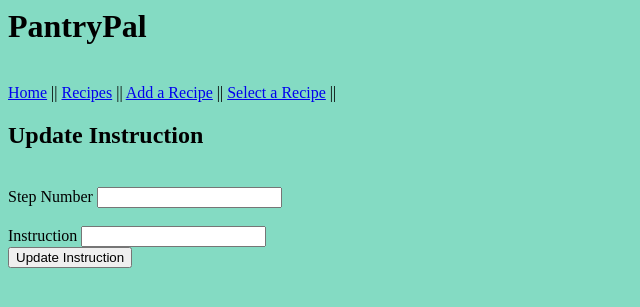
After one commit to ciarafennessy/Fundamental_Project_Repo, a Flask app: page /update-instructions/1 in a window 1280 px wide. The commit adds this page. Shown: the top 307 px of the page, without its empty margins (0-640 px from the left). Run offline with Flask 2, Linux system fonts and the light colour scheme.

Commit message:
Added update and delete functionality

```diff
--- a/application/forms.py
+++ b/application/forms.py
@@ -19,3 +19,13 @@ class AddInstructions(FlaskForm):
     instruction = StringField('Write your instructions here:')
     recipe = SelectField('Add to recipe:', choices=[])
     submit = SubmitField('Submit')
+
+class UpdateInstructions(FlaskForm):
+    inst_step = StringField('Step Number', validators=[DataRequired(message="This field cannot be left blank")])
+    inst = StringField('Instruction', validators=[DataRequired(message="This field cannot be left blank")])
+    submit = SubmitField('Update Instruction')
+
+
+class SelectRecipe(FlaskForm):
+    recipe_id = SelectField('Recipe', choices=[])
+    submit = SubmitField('Choose Recipe')
--- a/application/routes.py
+++ b/application/routes.py
@@ -1,5 +1,5 @@
 from application import app, db
-from application.forms import AddRecipe, AddIngredient, AddInstructions
+from application.forms import AddRecipe, AddIngredient, AddInstructions, UpdateInstructions, SelectRecipe
 from application.models import Recipes, Instructions, Ingredients
 from flask import render_template, request, redirect, url_for
 
@@ -11,6 +11,12 @@ def home():
 def recipes():
     recipes = Recipes.query.all()
     return render_template('recipes.html', recipes=recipes)
+
+@app.route('/recipe-<int:rid>')
+def recipe(rid):
+    recipe = Recipes.query.filter_by(recipe_id=rid).first()
+    maxid = Recipes.query.order_by(Recipes.recipe_id.desc()).first().recipe_id
+    return render_template('recipe.html', recipe=recipe, maxid=maxid)
 
 @app.route('/add-recipe', methods= ['GET', 'POST'])
 def add_recipe():
@@ -56,3 +62,41 @@ def add_inst():
         db.session.commit()
         return redirect(url_for('add_inst'))
     return render_template('add_instruction.html', form=form)
+
+@app.route('/update-instructions/<int:instid>', methods=['GET', 'POST'])
+def update_inst(instid):
+    form = UpdateInstructions()
+    if request.method == 'POST':
+        inst_step = form.inst_step.data
+        inst = form.inst.data
+        instruct_id = instid
+        instruct = Instructions.query.filter_by(instruction_id = instid).first()
+        rid = Recipes.query.filter_by(recipe_id=instruct.recipe_id).first().recipe_id
+        instruct.step = inst_step
+        instruct.instruction = inst
+        db.session.commit()
+        return redirect(url_for('recipe', rid=rid))
+    return render_template('update_instructions.html', form=form)
+
+@app.route('/choose-recipe', methods=['GET', 'POST'])
+def select_recipe():
+    form = SelectRecipe()
+    for recipe in Recipes.query.all():
+        form.recipe_id.choices.append((recipe.recipe_id, recipe.recipe_name))
+        if request.method == 'POST':
+            rid = form.recipe_id.data
+            return redirect(url_for('recipe', rid=rid))
+    return render_template('select_recipe.html', form=form)
+
+@app.route('/delete-recipe/<int:rid>')
+def delete_recipe(rid):
+    recipe = Recipes.query.filter_by(recipe_id=rid).first()
+    instructions = recipe.recipe_instruction
+    ingredients = recipe.recipe_ingredient
+    db.session.delete(recipe)
+    for instruction in instructions:
+        db.session.delete(instruction)
+    for ingredient in ingredients:
+        db.session.delete(ingredient)
+    db.session.commit()
+    return redirect(url_for('recipes'))
--- a/application/templates/layout.html
+++ b/application/templates/layout.html
@@ -2,7 +2,7 @@
 <body style="background-color: hsl(163, 55%, 69%);">
 <h1>PantryPal</h1>
 <br>
-<a href="{{ url_for('home') }}">Home</a> || <a href="{{ url_for('recipes') }}">Recipes</a> || <a href="{{ url_for('add_recipe') }}">Add a Recipe</a> |
+<a href="{{ url_for('home') }}">Home</a> || <a href="{{ url_for('recipes') }}">Recipes</a> || <a href="{{ url_for('add_recipe') }}">Add a Recipe</a> || <a href="{{ url_for('select_recipe') }}">Select a Recipe</a> ||
 {% block body %}
 {% endblock body %}
 </body>
--- a/application/templates/recipes.html
+++ b/application/templates/recipes.html
@@ -3,9 +3,7 @@
 <h2> Recipes </h2>
 {% for recipe in recipes %}
 <h3>{{ recipe.recipe_name}}</h3>
-{% for recipe in recipe.recipe_questions %}
-<!--<a href="{{ url_for('question', qid=question.id) }}">{{question}}</a> | <a href="{{ url_for('update_q', qid=question.id) }}"> Update </a> | <a href="{{ url_for('delete_q', qid=question.id) }}"> Delete </a>-->
+<a href="{{ url_for('recipe', rid=recipe.recipe_id) }}">{{recipe}}</a> |
 <br>
 {% endfor %}
-{% endfor %}
 {% endblock body %}
--- /dev/null
+++ b/application/templates/update_instructions.html
@@ -0,0 +1,19 @@
+
+
+{% extends 'layout.html' %}
+{% block body %}
+<h2> Update Instruction </h2>
+<br>
+<div class='form'>
+            <form method='POST' action=''>
+                {{ form.hidden_tag() }}
+                {{ form.inst_step.label }} {{ form.inst_step }}
+                <br>
+		<br>
+		{{ form.inst.label }} {{form.inst }}
+		<br>
+                {{ form.submit }}
+            {{ message }}
+	    </form>
+</div>
+{% endblock body %}
```
Also changed, not shown: application/templates/recipe.html (added, +40 -0 lines), application/templates/select_recipe.html (added, +14 -0 lines).
